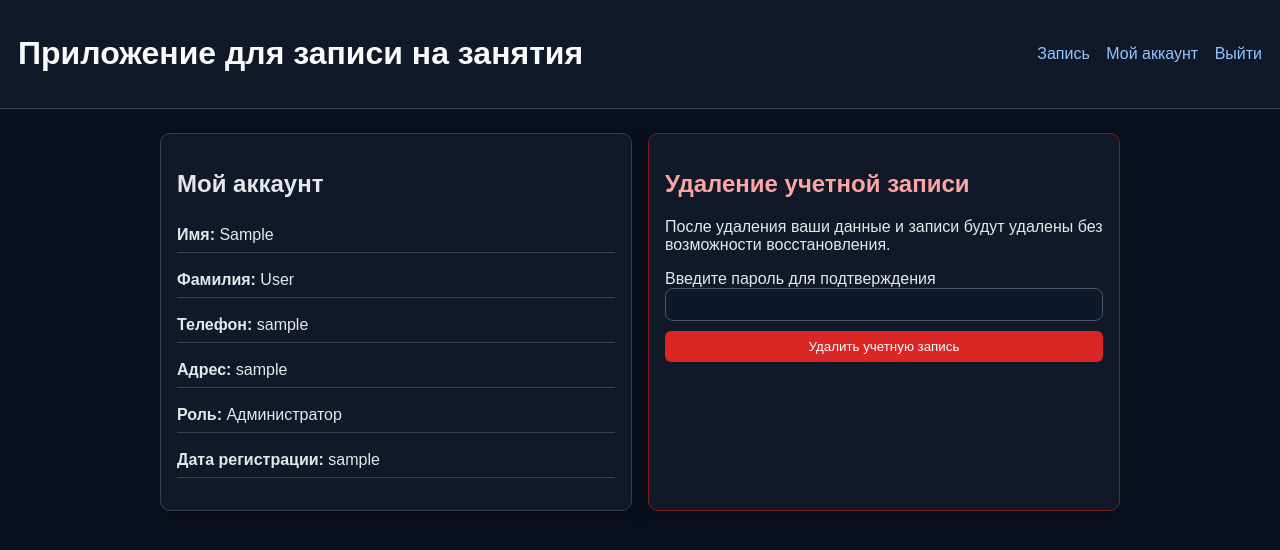
After one commit to AtremTatubalin/Calender, a Flask app: page /account in a window 1280 px wide. The commit adds this page. Shown: the top 550 px of the page. Run offline with Flask 3, Linux system fonts and the light colour scheme; the visitor is signed in with stand-in values (Sample User, id 1); data comes from the database, SQL or seed files in the repository.

Commit message:
Добавить вкладку записи, маску +7 и favicon

```diff
--- a/app.py
+++ b/app.py
@@ -1,4 +1,5 @@
 import os
+import re
 import sqlite3
 from datetime import datetime, timedelta
 from functools import wraps
@@ -10,6 +11,7 @@ BASE_DIR = os.path.abspath(os.path.dirname(__file__))
 DATABASE = os.path.join(BASE_DIR, "app.db")
 ADMIN_SECRET_CODE = os.getenv("ADMIN_SECRET_CODE", "SUPER-ADMIN-123")
 SLOT_HOURS = (10, 12, 14)
+PHONE_REGEX = re.compile(r"^\+7\d{10}$")
 
 app = Flask(__name__)
 app.config["SECRET_KEY"] = os.getenv("FLASK_SECRET_KEY", "dev-secret-key-change-me")
@@ -131,6 +133,10 @@ def login_required(view):
     return wrapped_view
 
 
+def is_valid_phone(phone: str) -> bool:
+    return bool(PHONE_REGEX.fullmatch(phone))
+
+
 def admin_required(view):
     @wraps(view)
     def wrapped_view(**kwargs):
@@ -184,6 +190,8 @@ def register():
 
         if not first_name or not last_name or not address or not phone or not password:
             error = "Заполните все обязательные поля."
+        elif not is_valid_phone(phone):
+            error = "Номер телефона должен быть в формате +7XXXXXXXXXX."
         elif make_admin and admin_code != valid_admin_secret:
             error = "Неверный секретный код для создания админ-аккаунта."
 
@@ -222,6 +230,10 @@ def login():
         phone = request.form.get("phone", "").strip()
         password = request.form.get("password", "")
 
+        if not is_valid_phone(phone):
+            flash("Номер телефона должен быть в формате +7XXXXXXXXXX.", "error")
+            return render_template("login.html")
+
         db = get_db()
         user = db.execute("SELECT * FROM users WHERE phone = ?", (phone,)).fetchone()
 
@@ -241,6 +253,38 @@ def login():
 def logout():
     session.clear()
     flash("Вы вышли из аккаунта.", "success")
+    return redirect(url_for("login"))
+
+
+@app.route("/account")
+@login_required
+def account():
+    return render_template("account.html")
+
+
+@app.route("/account/delete", methods=["POST"])
+@login_required
+def delete_account():
+    password = request.form.get("password", "")
+    confirm = request.form.get("confirm_delete", "") == "yes"
+
+    if not confirm:
+        flash("Подтвердите удаление учетной записи.", "error")
+        return redirect(url_for("account"))
+
+    if g.user is None or not check_password_hash(g.user["password_hash"], password):
+        flash("Неверный пароль. Удаление отменено.", "error")
+        return redirect(url_for("account"))
+
+    db = get_db()
+    db.execute(
+        "UPDATE slots SET status = 'free', booked_by = NULL WHERE booked_by = ?",
+        (g.user["id"],),
+    )
+    db.execute("DELETE FROM users WHERE id = ?", (g.user["id"],))
+    db.commit()
+    session.clear()
+    flash("Учетная запись удалена.", "success")
     return redirect(url_for("login"))
 
 
--- a/static/styles.css
+++ b/static/styles.css
@@ -110,6 +110,24 @@ ul {
 
 li {
   margin-bottom: 10px;
+}
+
+.account-data {
+  list-style: none;
+  padding-left: 0;
+}
+
+.account-data li {
+  padding: 8px 0;
+  border-bottom: 1px solid #374151;
+}
+
+.danger-zone {
+  border-color: #7f1d1d;
+}
+
+.danger-zone h2 {
+  color: #fca5a5;
 }
 
 .badge {
--- /dev/null
+++ b/templates/account.html
@@ -0,0 +1,39 @@
+{% extends 'base.html' %}
+{% block title %}Мой аккаунт{% endblock %}
+{% block content %}
+<section class="grid">
+  <article class="card">
+    <h2>Мой аккаунт</h2>
+    <ul class="account-data">
+      <li><strong>Имя:</strong> {{ g.user.first_name }}</li>
+      <li><strong>Фамилия:</strong> {{ g.user.last_name }}</li>
+      <li><strong>Телефон:</strong> {{ g.user.phone }}</li>
+      <li><strong>Адрес:</strong> {{ g.user.address }}</li>
+      <li><strong>Роль:</strong> {{ 'Администратор' if g.user.is_admin else 'Пользователь' }}</li>
+      <li><strong>Дата регистрации:</strong> {{ g.user.created_at | ru_datetime }}</li>
+    </ul>
+  </article>
+
+  <article class="card danger-zone">
+    <h2>Удаление учетной записи</h2>
+    <p>После удаления ваши данные и записи будут удалены без возможности восстановления.</p>
+    <form method="post" action="{{ url_for('delete_account') }}" class="form-grid" id="delete-account-form">
+      <input type="hidden" name="confirm_delete" value="yes" />
+      <label>Введите пароль для подтверждения
+        <input type="password" name="password" required />
+      </label>
+      <button type="submit" class="danger">Удалить учетную запись</button>
+    </form>
+  </article>
+</section>
+
+<script>
+  const deleteForm = document.getElementById('delete-account-form');
+  deleteForm.addEventListener('submit', (event) => {
+    const accepted = window.confirm('Вы точно хотите удалить учетную запись? Это действие нельзя отменить.');
+    if (!accepted) {
+      event.preventDefault();
+    }
+  });
+</script>
+{% endblock %}
--- a/templates/base.html
+++ b/templates/base.html
@@ -4,6 +4,7 @@
     <meta charset="UTF-8" />
     <meta name="viewport" content="width=device-width, initial-scale=1.0" />
     <title>{% block title %}Система записи{% endblock %}</title>
+    <link rel="icon" type="image/svg+xml" href="{{ url_for('static', filename='pro-pdd-favicon.svg') }}" />
     <link rel="stylesheet" href="{{ url_for('static', filename='styles.css') }}" />
   </head>
   <body>
@@ -11,6 +12,8 @@
       <h1>Приложение для записи на занятия</h1>
       <nav>
         {% if session.get('user_id') %}
+          <a href="{{ url_for('dashboard') }}">Запись</a>
+          <a href="{{ url_for('account') }}">Мой аккаунт</a>
           <a href="{{ url_for('logout') }}">Выйти</a>
         {% else %}
           <a href="{{ url_for('login') }}">Вход</a>
```
Also changed, not shown: templates/login.html (+27 -1 lines), templates/register.html (+28 -1 lines), static/pro-pdd-favicon.svg (added).
